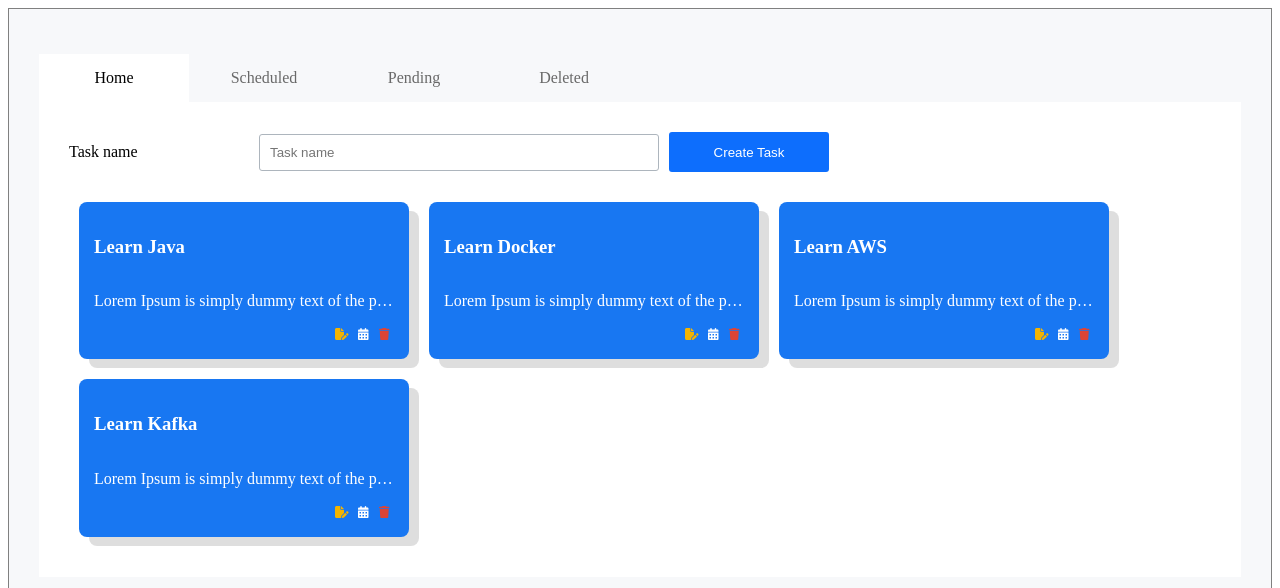
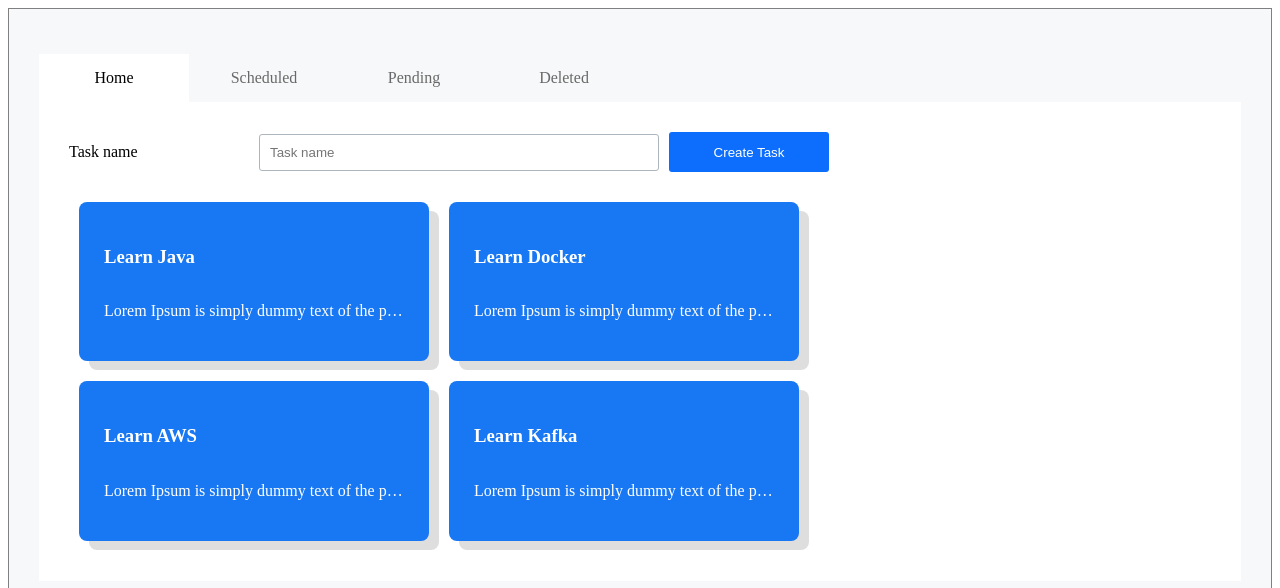
Before and after one commit to jonathan0494/TodoApp, a React (Vite) app: page / in a window 1280 px wide. Shown: the top 588 px of the page. Built offline with nearby package versions, Linux system fonts and the light colour scheme.

Commit message:
feature-home[5/n]-Added delete task action

```diff
--- a/src/components/Home/Home.scss
+++ b/src/components/Home/Home.scss
@@ -24,7 +24,7 @@
             border-radius: 8px;
             width: 300px;
             margin: 10px;
-            padding: 15px;
+            padding: 25px;
             background: #1877F2;
             color: white;
             box-shadow: 10px 9px 0px 0px rgba(0,0,0,0.13);
--- a/src/components/Home/index.jsx
+++ b/src/components/Home/index.jsx
@@ -15,7 +15,7 @@ const Home = () => {
             return;
         }
 
-        addTask(taskList.length, value);
+        addTask(taskList.length + 1, value);
         setValue('');
     };
 
@@ -39,16 +39,21 @@ const Home = () => {
 };
 
 const Task = ({ task }) => {
+    const { deleteTask } = useContext(TaskContext);
+    const [displayValue, setDisplayValue] = useState('none');
     return (
-        <div className='card'>
+        <div className='card'
+             onMouseOver={() => setDisplayValue('block')}
+             onMouseOut={() => setDisplayValue('none')}>
             <h3>{ task.name }</h3>
             <p>
             Lorem Ipsum is simply dummy text of the printing and typesetting industry. Lorem Ipsum has been the industry's standard dummy text ever since the 1500s, when an unknown printer took a galley of type and scrambled it to make a type specimen book. It has survived not only five centuries, but also the leap into electronic typesetting, remaining essentially unchanged. It was popularised in the 1960s with the release of Letraset sheets containing Lorem Ipsum passages, and more recently with desktop publishing software like Aldus PageMaker including versions of Lorem Ipsum.
             </p>
-            <div className='options'>
+            <div className='options' style={{display: displayValue,
+                                             maxHeight: 0 }}>
                 <span style={{color: '#F4B400'}}><FontAwesomeIcon icon={ faFilePen } size="xs"/></span>
                 <span style={{color: 'white'}}><FontAwesomeIcon icon={ faCalendarDays } size="xs"/></span>
-                <span style={{color: '#DB4437'}}><FontAwesomeIcon icon={ faTrash } size="xs"/></span>
+                <span style={{color: '#DB4437'}} onClick={() => deleteTask(task.id) }><FontAwesomeIcon icon={ faTrash } size="xs"/></span>
             </div>
         </div>
     );
--- a/src/contexts/TaskProvider/index.jsx
+++ b/src/contexts/TaskProvider/index.jsx
@@ -9,6 +9,9 @@ const TaskProvider = ({ children }) => {
         taskList: state.taskList,
         addTask: (taskID, taskName) => {
             dispatch({ type: actions.ADD_TASK, id: taskID, name: taskName });
+        },
+        deleteTask: (taskID) => {
+            dispatch({ type: actions.DELETE_TASK, id: taskID});
         }
     };
 
--- a/src/store/index.jsx
+++ b/src/store/index.jsx
@@ -1,18 +1,22 @@
 
 export const actions = {
-    ADD_TASK: 'ADD_TODO_TASK'
+    ADD_TASK: 'ADD_TODO_TASK',
+    DELETE_TASK: 'DELETE'
 };
 
-export const initialState = { taskList: [ { id: 1, name: 'Learn Java' },
-                                          { id: 2, name: 'Learn Docker'},
-                                          { id: 3, name: 'Learn AWS'},
-                                          { id: 4, name: 'Learn Kafka'}] };
+export const initialState = { taskList: [ { id: 1, name: 'Learn Java', isComplete: false },
+                                          { id: 2, name: 'Learn Docker', isComplete: false},
+                                          { id: 3, name: 'Learn AWS', isComplete: false},
+                                          { id: 4, name: 'Learn Kafka', isComplete: false}] };
 
 export const taskReducer = (state, action ) => {
     switch(action.type) {
         case actions.ADD_TASK:
             return  { taskList: [ ...state.taskList,
-                                 { id: actions.id, name: action.name, isComplete: false } ] };
+                                 { id: action.id, name: action.name, isComplete: false } ] };
+        case actions.DELETE_TASK:
+            return { taskList: [... state.taskList.filter(v => v.id !== action.id )] };
+
         default:
             return state;
     };
```
